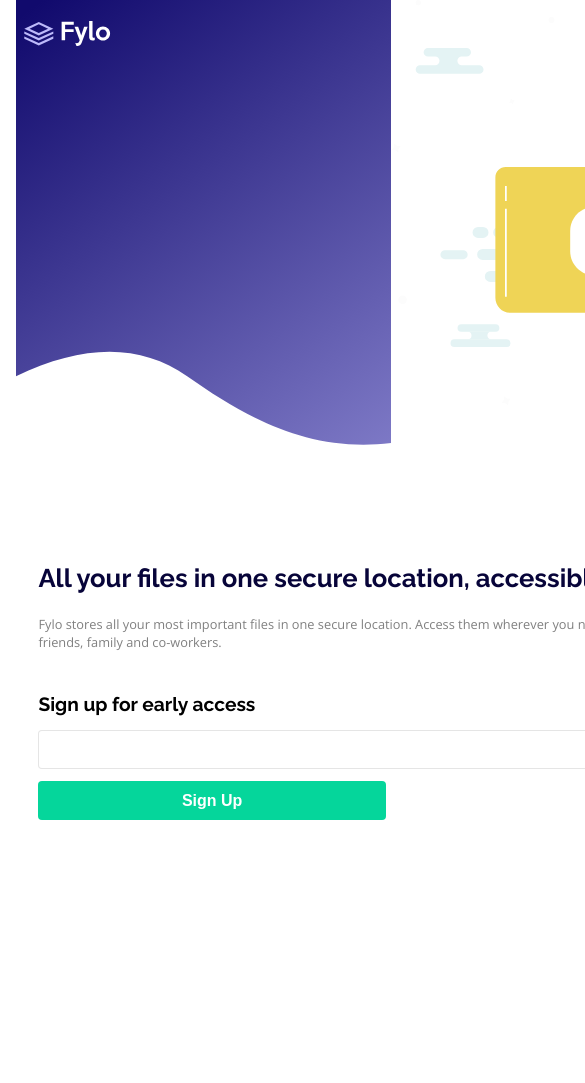
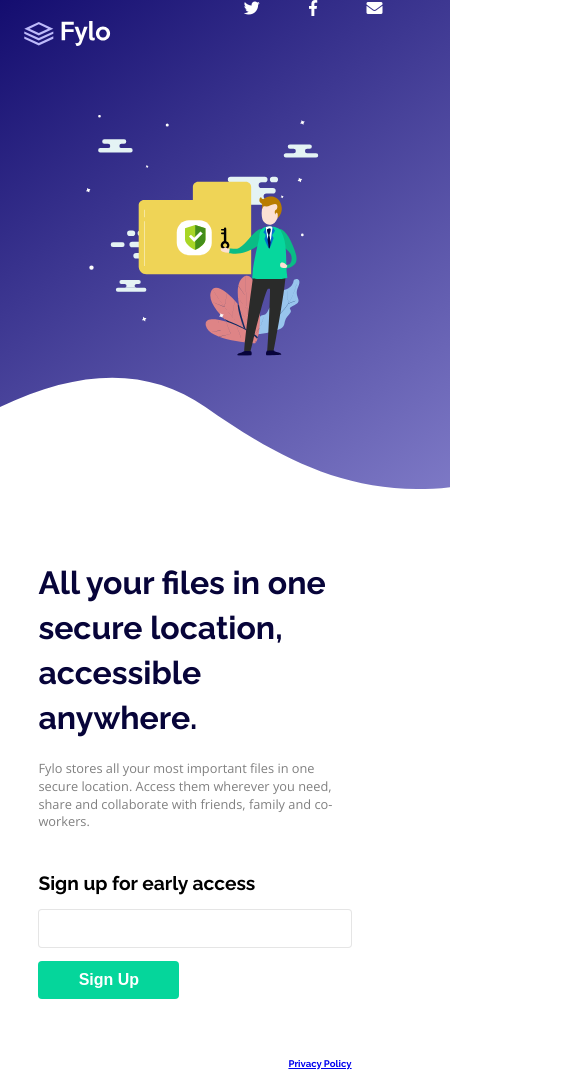
Before and after one commit to ihollarmide/fylo-landing-page-split, a website: page index.html in a window 390 px wide. Shown: the top 1083 px of the page, 585 px wide, since content can reach past the window. Before the commit the page ends 904 px from the top, so only its background shows below. Drawn offline with nearby package versions, Linux system fonts and the light colour scheme.

Commit message:
Implemented semantic naming

```diff
--- a/index.html
+++ b/index.html
@@ -4,58 +4,40 @@
     <meta charset="UTF-8">
     <meta name="viewport" content="width=device-width, initial-scale=1.0">
 
-    <!-- For #rd party fonts from Google -->
     <link href="https://fonts.googleapis.com/css?family=Raleway:700|Open+Sans:400,700" rel="stylesheet">
-
-    <!-- FontAwesome Icons -->
     <link rel="stylesheet" href="https://use.fontawesome.com/releases/v5.3.1/css/all.css" integrity="sha384-mzrmE5qonljUremFsqc01SB46JvROS7bZs3IO2EmfFsd15uHvIt+Y8vEf7N7fWAU" crossorigin="anonymous">
-
-    <!-- Page Stylesheet -->
     <link rel="stylesheet" href="css/main.css">
 
     <title>Frontend Mentor | Beta sign up split layout Challenge</title>
 
   </head>
   <body>
-    <!-- Main Container for Desktop Layout -->
     <div class="container">
 
-      <!--Left column of the layout -->
       <div class="col-1-of-2">
-        <!-- ILLustration for Large Screens/Desktop Screens -->
-        <img src="images/illustration-main.svg" alt="illustration" class="illustration">
+        <img src="images/illustration-main.svg" alt="illustration" class="col-1-of-2__image">
       </div>
 
-      <!--Right column of the layout -->
       <div class="col-2-of-2">
 
-        <!-- Header section -->
         <header class="header">
-            <!-- Fylo Logo in SVG -->
               <svg xmlns="http://www.w3.org/2000/svg" class="header__logo">
                 <path class="header__logo--shape" d="M759.518 304.147L276.498 528.08v2.087l483.02 223.942 484.722-224.704v-.564L759.518 304.147zm0 368.176L450.634 529.128l308.894-143.204 308.923 143.204-308.933 143.195zm-483.02 113.628v81.588l483.02 221.123 484.722-221.875V785.2l-484.722 221.36-483.02-220.608zm0-165.451v81.588l483.02 221.093 484.722-221.845v-81.598l-484.722 221.35L276.498 620.5z" fill="#bdbafa"/>
                 <path class="header__logo--text" d="M1925.144 402.109h-287.987V544.57h284.157v96.506h-284.157v271.137h-116.42V300.24h404.407V402.11zm463.383 66.635l-199.14 526.188q-22.212 58.976-58.21 85.018t-85.783 26.04q-7.66 0-16.85-1.148t-17.617-3.447l-36.764-102.633q13.02 6.127 26.807 9.574t26.042 3.446q26.041 0 47.487-11.871t32.934-44.04l15.319-44.424-170.8-442.703H2072.2l101.868 284.923 95.74-284.923h118.718zm236.67 441.17q-13.021 6.128-29.488 9.958t-34.084 3.83q-24.51 0-47.104-6.51t-39.445-21.064-26.807-37.913-9.957-56.295V276.498h112.59v506.274q0 27.573 11.106 37.913t26.424 10.34q19.148 0 36.764-11.489v90.379zm510.87-219.053q0 49.785-18.383 92.294t-50.55 73.528-75.444 49.02-92.294 17.998-91.91-17.999-75.06-49.402-50.551-73.911-18.382-91.528q0-48.253 18.765-90.761t50.933-74.295 75.06-49.785 91.145-17.999q49.02 0 92.294 18t75.443 49.018 50.551 73.912 18.382 91.91zm-110.293 0q0-28.339-9.957-52.848t-27.19-42.892-40.212-28.722-49.019-10.34-49.019 10.34-40.21 28.722-27.19 42.892-9.958 52.848 9.957 52.849 27.19 42.891 40.211 28.723 49.02 10.34 49.018-10.34 40.211-28.723 27.19-42.891 9.958-52.849z"/>
               </svg>
-
-              <!-- Social Icons Container -->
               <div class="header__social-icons">
                   <a href="#" class="header__icon-link"><i class="fab fa-twitter header__icon"></i></a>
                   <a href="#" class="header__icon-link"><i class="fab fa-facebook-f header__icon"></i></a>
                   <a href="#" class="header__icon-link"><i class="fas fa-envelope header__icon"></i></a>
               </div>
-
-              <!-- Mobile background Intro in SVG -->
               <svg width="375" height="445" xmlns="http://www.w3.org/2000/svg" class="header-mobile__intro"><defs><linearGradient x1="14.569%" y1="-6.457%" x2="132.964%" y2="153.753%" id="a"><stop stop-color="#110A6D" offset="0%"/><stop stop-color="#BDBAFA" offset="100%"/><stop stop-color="#BDBAFA" offset="100%"/></linearGradient></defs><path d="M0 376.28c67.572-32.674 124.62-32.674 171.144 0 69.787 49.013 141.558 86.511 242.423 59.172 67.244-18.226 67.244-163.377 0-435.452H0v376.28z" fill="url(#a)" fill-rule="evenodd"/></svg>
-
-              <!-- Mobile Illustration -->
               <div class="header-mobile__illustration-box">
-                <img src="images/illustration-main.svg" alt="illustration" class="header-mobile__illustration-image">
+                <img src="images/illustration-main.svg" alt="illustration" class="header-mobile__illustration">
               </div>
 
 
         </header>
 
-        <!-- The main content section of the Landing Page -->
         <main class="fylo">
           <h4 class="fylo__heading">All your files in one secure location, accessible anywhere.</h4>
           <p class="fylo__text">Fylo stores all your most important files in one secure location.
--- a/sass/_component.scss
+++ b/sass/_component.scss
@@ -1,259 +1,182 @@
 .header {
-    // To occupy full column of the secon
     grid-column: 1 / -1;
-
-    /* Display set to flex for easy positioning of logo and social icons*/
     display: flex;
-
     position: relative;
-
     @media only screen and (max-width: 768px) {
-        /* It should occupy row 1 and 2 with an height of 65vh*/
         grid-row: 1 / 2;
         height: 65vh;
-
-        /* Display set to grid for easy placement of illustration and background intro*/
         display: grid;
         position: unset;
         grid-template-columns:repeat(8, 1fr);
         grid-template-rows: repeat(6, min-content);
     }
-
     &__logo {
 
-        /* A flex-basis/ width of 50% relative to the flex container*/
         flex: 50% 0 0;
-
         @media only screen and (max-width: 768px) {
-
-            /* Reset Flex property on mobile screens*/
             flex: unset;
-
             grid-column: 1 / 3;
             grid-row: 1 / 2;
-
-            /* Stacking order increased for visibility above the background intro*/
             z-index: 1000;
             padding: 2rem 0 0 2.5rem;
         }
         &--shape {
-            /* To reduce the size of the "Fylo logo Shape*/
             transform: scale(.03);
-
             @media only screen and (max-width: 768px) {
                 transform: scale(.035);
             }
-
             @media only screen and (max-width: 400px) {
                 transform: scale(.03);
             }
         }
-
         &--text {
-            /* To reduce the size of the "Fylo logo text "Fylo"*/
             transform: scale(.03);
-
             @media only screen and (max-width: 768px) {
                 transform: scale(.035);
                 fill: #fff;
             }
-
             @media only screen and (max-width: 400px) {
                 transform: scale(.03);
             }
         }
-
     }
-
     &__social-icons {
-        /* A flex-basis/ width of 50% relative to the flex container*/
         flex: 50% 0 0;
         height: 40px;
-
-        /* Aligning of the child items using flexbox */
         display: flex;
         justify-content: flex-end;
         align-items: center;
+        & > *:not(:first-child) {
+            margin-left: 20%;
+        }
 
-        & > *:not(:first-child) {
-            /* Spacing between icons*/
-            margin-left: 20%;
-
+        & > *:not(:last-child) {
            @media only screen and (max-width: 768px) {
-                margin-right: 15%;
+                margin-right: 12.5%;
             }
         }
-
         @media only screen and (max-width: 768px) {
-            /* Reset Predefined Properties on mobile screens */
             flex: unset;
             display: unset;
             justify-content: unset;
             align-items: unset;
             height: unset;
-            /* New Grid positioning in mobile screens */
             grid-column: 6 / 9;
             grid-row: 1 / 2;
             z-index: 1500;
         }
     }
-
     &__icon-link {
-        /* Default link styling reset */
         text-decoration: none;
         text-transform: uppercase;
         color: #fff;
-
         @media only screen and (max-width: 768px) {
-            margin-top: 10%;
+            margin-top: 20%;
         }
     }
-
     &__icon {
         font-size: 2.5rem;
         color: hsl(243, 87%, 12%);
-
         @media only screen and (max-width: 768px) {
             color: #fff;
             align-self: center;
-
         }
-
         @media only screen and (max-width: 400px) {
-            font-size: 2rem;
+            font-size: 2.5rem;
         }
     }
-
-}
-
-/* Mobile Header Styling */
-.header-mobile__intro {
-    /* Mobile Header Intro non-visibility on desktop screens */
-    display: none;
+    &-mobile__intro {
+        height: 0;
+        width: 0;
+        visibility: hidden;
+        opacity: 0;
 
         @media only screen and (max-width: 768px) {
-        /* Mobile Header Intro visibility on mobile screens */
-        display: unset;
+            height: unset;
+            width: unset;
+            visibility: visible;
+            opacity: 1;
             grid-column: 1 / -1;
             grid-row: 1 / -1;
-
-        /* Scaled the size of the header intro on large mobile screen to occupy more space */
             transform: scale(2.1);
             transform-origin: left;
         }
-
         @media only screen and (max-width: 600px) {
             transform: scale(1.8);
         }
-
         @media only screen and (max-width: 500px) {
             transform: scale(1.5);
         }
-
         @media only screen and (max-width: 400px) {
             transform: scale(1.2);
         }
-
         @media only screen and (max-width: 375px) {
-        /* Reset the scaling to default value to match screen size */
             transform: scale(1);
             transform-origin: 0;
+            // margin-top: -20%;
         }
-
-    @media only screen and (max-width: 320px) {
-        /* Reduced the scaling to smaller size to match screen size */
-        transform: scale(.8);
     }
-
-    &__illustration-box {
-        /* Mobile Header Illustration non-visibility on desktop screens */
+    &-mobile__illustration-box {
         display: none;
-
         @media only screen and (max-width: 768px) {
-            /* Mobile Header Illustration visibility on mobile screens */
             display: unset;
             position: absolute;
             top: 28%;
             left: 48%;
             transform: translate(-50%, -50%);
         }
-
     }
-
-    &__illustration-image {
-     /*Mobile Illustration width*/
+    &-mobile__illustration {
         width: 115%;
     }
 }
     .fylo {
-        /* Main section styling */
-
-        /* Occupy full column  */
         grid-column: 1 / -1;
 
-        /* Display as grid for easy palcements of child elements */
         display: grid;
         grid-template-rows: minmax(min-content,max-content);
         grid-row-gap: 2rem;
-
         @media only screen and (max-width: 768px) {
-            /* Reset Grid display on mobile screens */
             display: unset;
             grid-template-rows: unset;
             grid-row-gap: unset;
-
-            /* Inherit and change grid layout with new values */
             grid-column: 1 / -1;
             grid-row: 2 / 3;
             padding: 2rem 6rem;
             line-height: 1.4;
-
         }
 
-
         &__heading {
-            /* FOnt properties styling*/
             font-size: 3.5rem;
             font-family: 'Raleway', sans-serif;
             font-weight: 700;
             color: hsl(243, 87%, 12%);
-
             @media only screen and (max-width: 768px) {
-                /* Font-size increased on mobiles for easy readability */
-                font-size: 4rem;
+                font-size: 5rem;
             }
         }
 
         &__text {
-
-            /* Main text styling */
             font-family: 'Open Sans';
             font-weight: 400;
             color: hsl(0, 0%, 50%);
             font-size: 1.5rem;
             align-self: start;
-
             @media only screen and (max-width: 768px) {
-                /* MainnText Styling on Mobile */
                 font-size: 2rem;
                 margin: 3rem 0 6rem 0;
             }
         }
 
         &__form {
-            /* Fylo form styling */
             display: grid;
             grid-template-columns: 2fr 1fr;
             grid-template-rows: 1fr 1fr;
             grid-column-gap: 1.5rem;
             font-family: 'Raleway';
+            @media only screen and (max-width: 768px) {
+                display: unset;
 
-            @media only screen and (max-width: 768px) {
-                /* Reset display from grid to default on mobile screens */
-                display: unset;
-                grid-template-columns: unset;
-                grid-template-rows: unset;
-                grid-column-gap: unset;
             }
         }
 
@@ -261,7 +184,6 @@
             display: block;
             font-size: 2.5rem;
             font-weight: 700;
-
             @media only screen and (max-width: 768px) {
                 font-size: 3rem;
             }
@@ -273,7 +195,6 @@
             border-radius: 4px;
             height: 6rem;
             box-shadow: 0 .5rem .5rem rgba(0, 0, 0, .1);
-
             @media only screen and (max-width: 768px) {
                 display: unset;
                 margin: 2rem 0;
@@ -284,7 +205,6 @@
 
         &__form-input {
             grid-column: 1 / 2;
-
             @media only screen and (max-width: 768px) {
                 display: block;
                 width: 100%;
@@ -297,8 +217,6 @@
             color: #fff;
             font-size: 2rem;
             font-weight: 700;
-            cursor: pointer;
-
             @media only screen and (max-width: 768px) {
                 display: block;
                 width: 45%;
@@ -308,10 +226,7 @@
     }
 
     .footer {
-        /* Occupy full column  */
         grid-column: 1 / -1;
-
-        /*Position items  and text at the center*/
         align-self: center;
         text-align: center;
 
@@ -319,7 +234,6 @@
         grid-template-columns: repeat(4, 1fr);
         grid-template-rows: 1fr 3fr;
         grid-row-gap: 2rem;
-
         @media only screen and (max-width: 768px) {
             padding: 1rem 6rem 2rem 6rem;
             line-height: 1.4;
@@ -333,7 +247,6 @@
             grid-row: 2 / 3;
             justify-self: end;
             align-self: end;
-
         @media only screen and (max-width: 768px) {
             grid-row: 3 / 4;
             }
--- a/sass/_layout.scss
+++ b/sass/_layout.scss
@@ -1,67 +1,39 @@
-/* Main Container styling for two column layout */
 .container {
-    /* Styling to occupy full width and height of viewport on large screens */
     max-height: 100vh;
     max-width: 100vw;
-
-    /* Display is set to grid for easy split column layout */
     display: grid;
-
-    /* Two columns are set */
     grid-template-columns: 47vw 53vw;
-
-    /* Rows are set to occupy full height of the viewport */
     grid-template-rows: 100vh 100vh;
-
     @media only screen and (max-width: 768px) {
-        /* The display should be reset on mobile screens */
         display: unset;
     }
 }
-
-/* The Left Column */
 .col-1-of-2 {
-    /* Display set to flex for easing positioning of child elements of one-direction layout */
     display: flex;
-
-    /* For centering of items in one direction */
     align-items: center;
     justify-content: center;
     background: hsl(228, 45%, 44%);
 
+    &__image {
+        width: 55%;
+
+    }
     @media only screen and (max-width: 768px) {
-        /* The Left Column should not be displayed in mobile layout */
         display: none;
     }
-
 }
-
-/* The illustration is set to a flexible width based on the parent column width */
-.illustration {
-    width: 55%;
-}
-
-
-/* Right Column Styling */
 .col-2-of-2 {
     padding: 6rem 5rem 3rem 5rem;
 
-    /* Display is set to grid for easy two directional layout for logo,  and text */
     display: grid;
-
-    /* To achieve a single column layout */
     grid-template-columns: 1fr;
-
     @media only screen and (max-width: 1100px) {
-
-        /* To create rows among elements in order to improve readability on screens sizes lower than 1100px */
         grid-template-rows: repeat(auto-fit, minmax(max-content, 1fr));
     }
-
     @media only screen and (max-width: 768px) {
         padding: 0;
 
-        /* To create dynamic rows that adjust according to content in mobile screens */
+        grid-template-columns: 1fr;
         grid-template-rows: repeat(3, max-content);
     }
 }
```
Also changed, not shown: css/main.css. Lines whose indentation alone changed are shown as unchanged.
